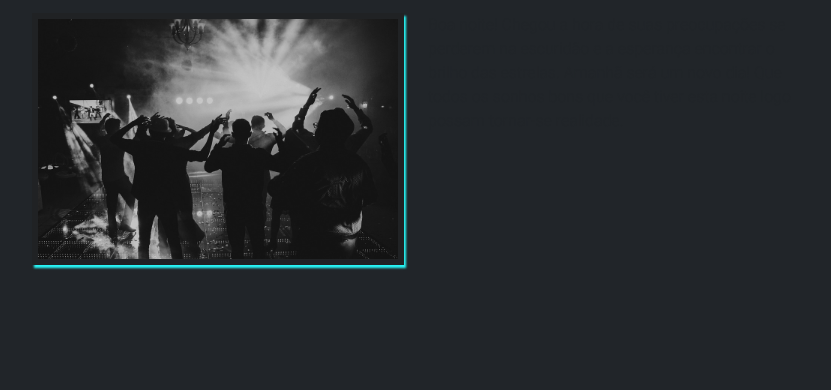
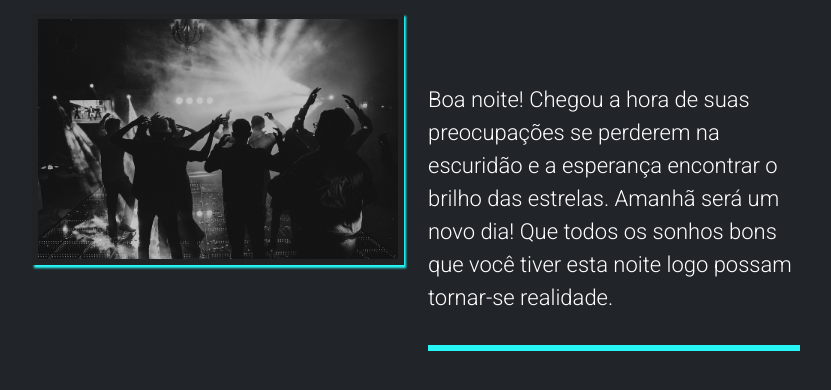
Before and after one commit to rafaelabou1999/hora-dia-js, a plain HTML site: page index.html in a window 1280 px wide. Shown: the part 226-616 px from the top of the page, without its empty margins (224-1055 px from the left). Drawn offline with nearby package versions, Linux system fonts and the light colour scheme.

Commit message:
Update style.css

```diff
--- a/style.css
+++ b/style.css
@@ -41,6 +41,10 @@ img {
   float: right;
 }
 
-.relogio {
-  background-color: white;
+.frases-col {
+  padding-top: 70px;
+  font-size: 22px;
+  color: white;
+  font-family: "Roboto", sans-serif;
+  border-bottom: 6px solid rgb(39, 245, 245);
 }
```
